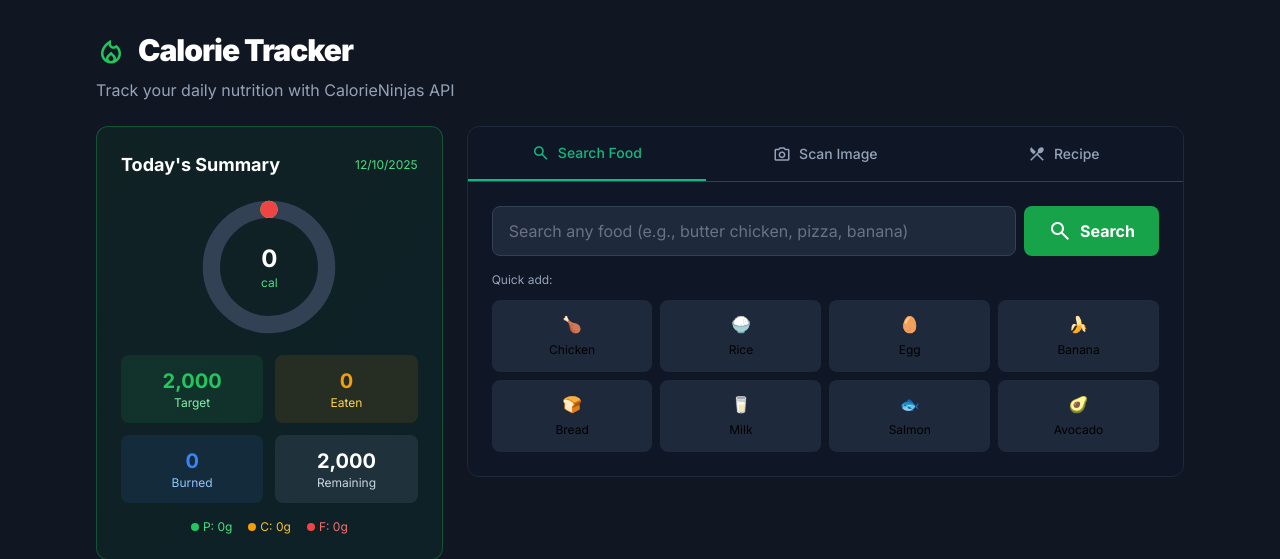
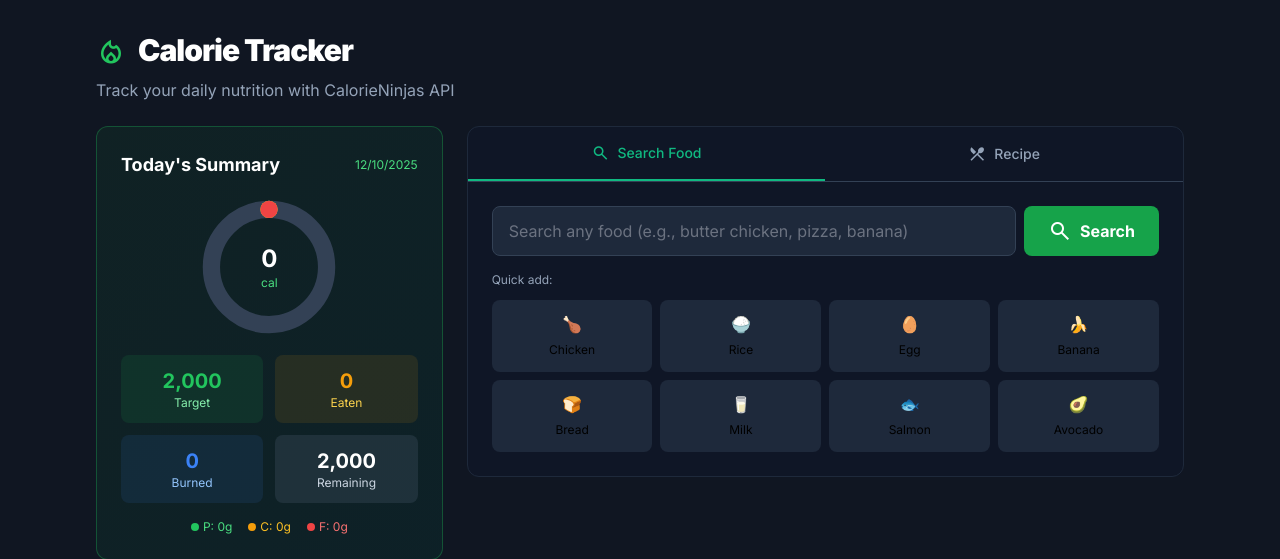
Before and after one commit to RunnelleMoredo/CSCI-4230U---Advanced-Web-Development-Final-Project-, a Flask app: page /calorie_tracker in a window 1280 px wide. Shown: the part 65-624 px from the top of the page. Run offline with Flask 3, Linux system fonts and the light colour scheme; some libraries are stand-ins or nearby versions.

Commit message:
Remove image scanning feature - API doesn't read actual label values

```diff
--- a/templates/calorie_tracker.html
+++ b/templates/calorie_tracker.html
@@ -193,12 +193,6 @@
                             </button>
                             <button
                                 class="tab-btn flex-1 py-3 px-4 text-sm font-medium text-slate-400 hover:text-white flex items-center justify-center gap-2"
-                                data-tab="scan">
-                                <span class="material-symbols-outlined text-lg">photo_camera</span>
-                                Scan Image
-                            </button>
-                            <button
-                                class="tab-btn flex-1 py-3 px-4 text-sm font-medium text-slate-400 hover:text-white flex items-center justify-center gap-2"
                                 data-tab="recipe">
                                 <span class="material-symbols-outlined text-lg">restaurant_menu</span>
                                 Recipe
@@ -252,32 +246,6 @@
                                 </div>
                             </div>
 
-                            <!-- Scan Tab -->
-                            <div id="tab_scan" class="tab-content hidden">
-                                <div class="text-center py-8">
-                                    <span
-                                        class="material-symbols-outlined text-6xl text-slate-500 mb-4 block">photo_camera</span>
-                                    <h3 class="text-lg font-semibold text-white mb-2">Scan Nutrition Label</h3>
-                                    <p class="text-slate-400 text-sm mb-4">Upload an image of a nutrition label, menu,
-                                        or recipe to extract calories</p>
-                                    <input type="file" id="image_upload" accept="image/*" class="hidden">
-                                    <label for="image_upload"
-                                        class="cursor-pointer inline-flex items-center gap-2 px-6 py-3 bg-purple-600 text-white rounded-lg hover:bg-purple-700 transition-colors font-medium">
-                                        <span class="material-symbols-outlined">upload</span>
-                                        Upload Image
-                                    </label>
-                                    <div id="scan_preview" class="mt-4 hidden">
-                                        <img id="scan_image" class="max-h-48 mx-auto rounded-lg mb-4">
-                                        <button id="btn_scan_image"
-                                            class="px-6 py-2 bg-green-600 text-white rounded-lg hover:bg-green-700">
-                                            <span
-                                                class="material-symbols-outlined align-middle mr-1">document_scanner</span>
-                                            Extract Nutrition
-                                        </button>
-                                    </div>
-                                    <div id="scan_results" class="mt-4 text-left"></div>
-                                </div>
-                            </div>
 
                             <!-- Recipe Tab -->
                             <div id="tab_recipe" class="tab-content hidden">
```
